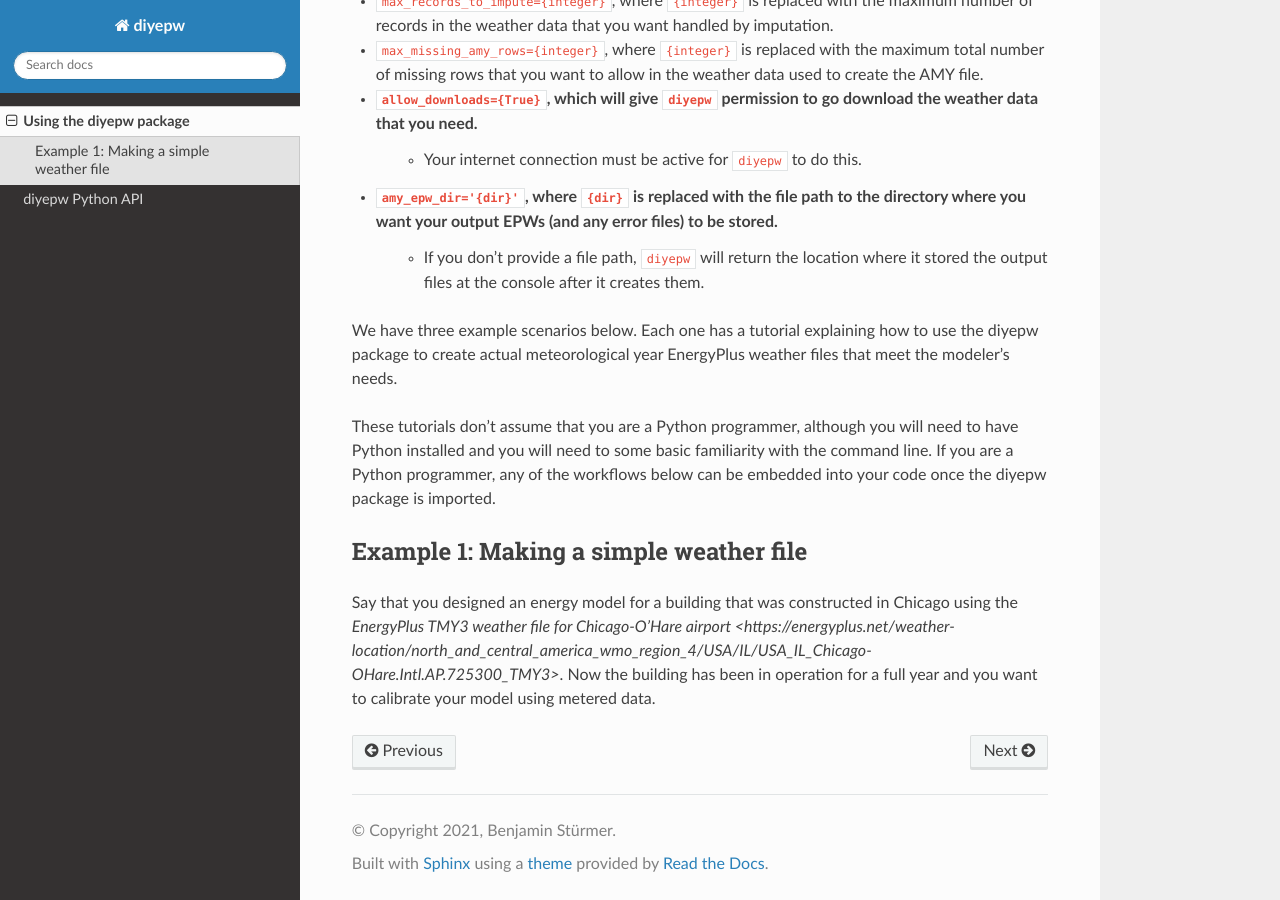
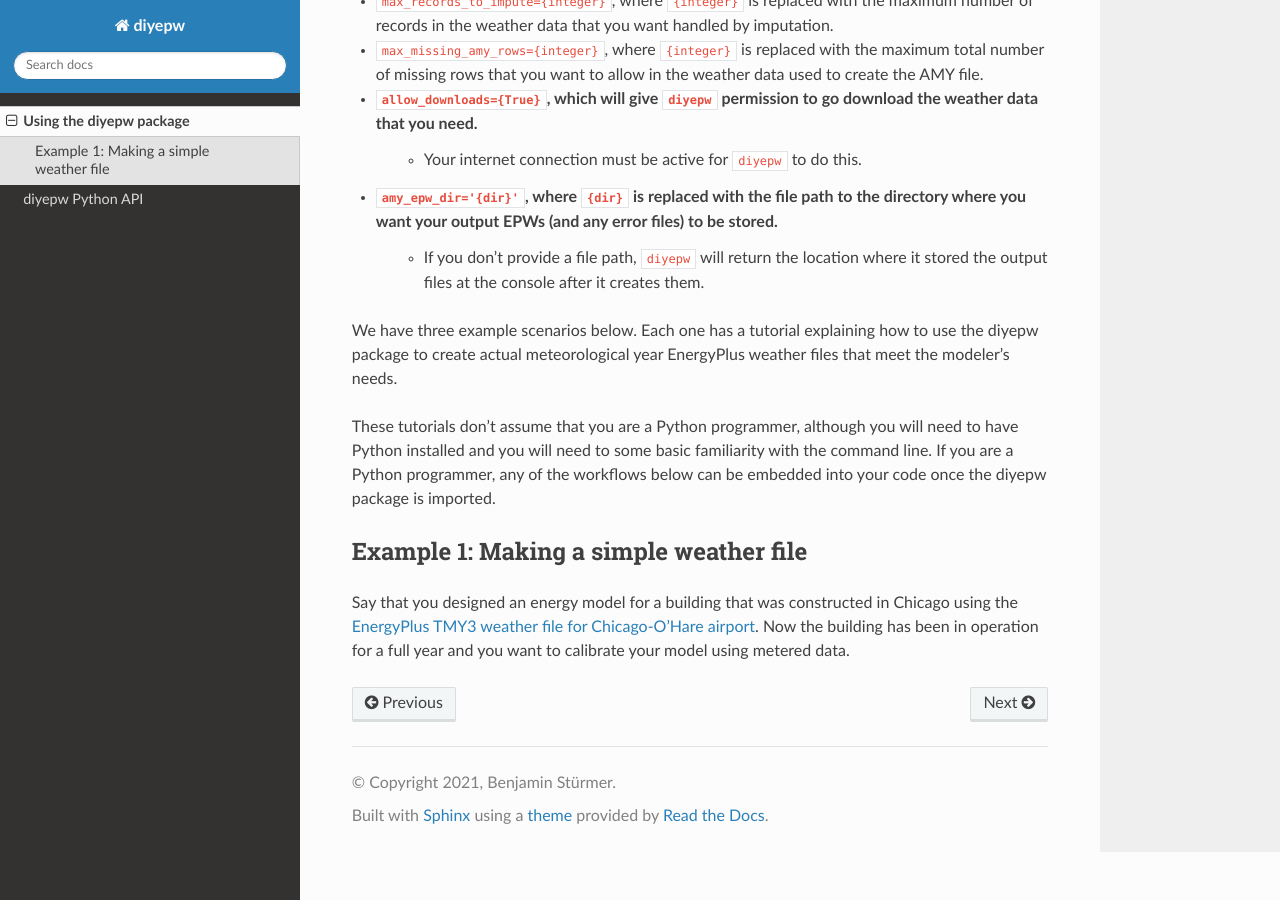
Before and after one commit to IMMM-SFA/diyepw, a Sphinx documentation site: the page built from docs/tutorial.rst, in a window 1280 px wide and 900 px high, scrolled down 1047 px. Built offline with Sphinx 7.4.7 and the Read the Docs theme 2.0.0, drawn with Linux system fonts in a browser that asks for light colours.

Commit message:
Update tutorial.rst

```diff
--- a/docs/tutorial.rst
+++ b/docs/tutorial.rst
@@ -51,4 +51,4 @@
 Example 1: Making a simple weather file
 ----------------------------------------------------------
 
-Say that you designed an energy model for a building that was constructed in Chicago using the `EnergyPlus TMY3 weather file for Chicago-O’Hare airport <https://energyplus.net/weather-location/north_and_central_america_wmo_region_4/USA/IL/USA_IL_Chicago-OHare.Intl.AP.725300_TMY3>`. Now the building has been in operation for a full year and you want to calibrate your model using metered data.
+Say that you designed an energy model for a building that was constructed in Chicago using the `EnergyPlus TMY3 weather file for Chicago-O’Hare airport <https://energyplus.net/weather-location/north_and_central_america_wmo_region_4/USA/IL/USA_IL_Chicago-OHare.Intl.AP.725300_TMY3>`_. Now the building has been in operation for a full year and you want to calibrate your model using metered data.
```
